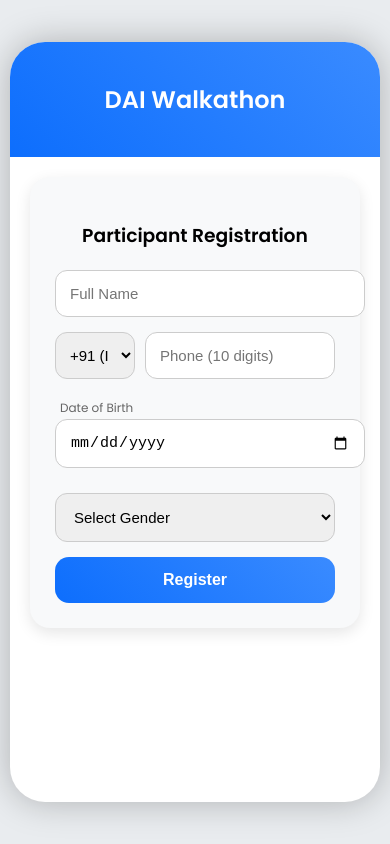
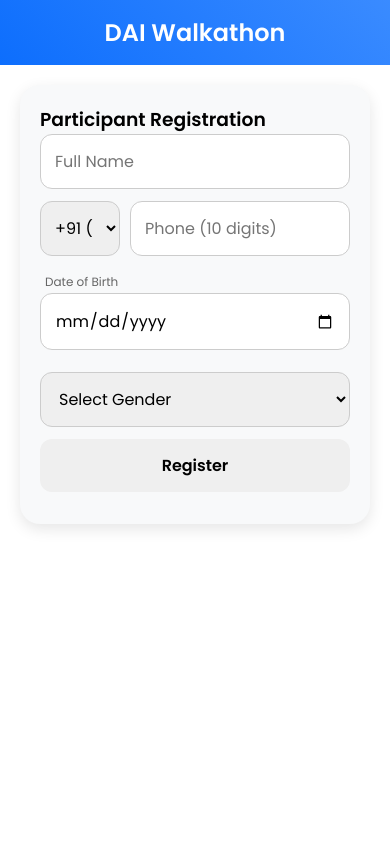
Before and after one commit to JshlatD/DAI-Walkathon-Final, a React (Vite) app: page / in a window 390 px wide. Built offline with nearby package versions, Linux system fonts and the light colour scheme.

Commit message:
Updated responsive design#

```diff
--- a/index.html
+++ b/index.html
@@ -1,27 +1,24 @@
 <!doctype html>
 <html lang="en">
   <head>
+    <meta charset="UTF-8" />
 
-    <meta charset="UTF-8" />
-    <meta name="viewport" content="width=device-width, initial-scale=1.0" />
+    <meta name="viewport" content="width=device-width, initial-scale=1.0, maximum-scale=1.0, user-scalable=no" />
+
     <meta name="apple-mobile-web-app-capable" content="yes" />
-    <meta name="apple-mobile-web-app-status-bar-style" content="default" />
-    <link rel="manifest" href="/manifest.json" />
+    <meta name="apple-mobile-web-app-status-bar-style" content="black-translucent" />
+    <meta name="apple-mobile-web-app-title" content="DAI Walkathon" />
+
     <meta name="theme-color" content="#0d6efd" />
 
-
-    <!-- App Title -->
     <title>DAI Walkathon</title>
 
-    <!-- App Icon -->
     <link rel="icon" href="/logo.png" />
+    <link rel="apple-touch-icon" href="/logo.png" />
 
-    <!-- PWA Manifest -->
     <link rel="manifest" href="/manifest.json" />
 
-    <!-- Google Font -->
     <link href="https://fonts.googleapis.com/css2?family=Poppins:wght@400;600&display=swap" rel="stylesheet" />
-
   </head>
 
   <body>
--- a/src/index.css
+++ b/src/index.css
@@ -1,79 +1,60 @@
 @import "react-datepicker/dist/react-datepicker.css";
 
-body {
+/* ⭐ GLOBAL RESET */
+* {
+  box-sizing: border-box; /* Prevents padding from breaking width */
   margin: 0;
+  padding: 0;
   font-family: "Poppins", sans-serif;
-  background: #e9ecef;
 }
 
-/* Background */
-
-.app-bg {
-  height: 100vh;
+body {
+  background-color: #f0f2f5;
   display: flex;
   justify-content: center;
-  align-items: center;
+  align-items: flex-start; /* Aligns to top on mobile */
+  min-height: 100vh;
 }
 
-/* Mobile Frame */
-
+/* ⭐ APP CONTAINER (Phone Frame) */
 .mobile-frame {
-  width: 370px;
-  height: 760px;
+  width: 100%;
+  max-width: 450px; /* Limits width on Desktop */
+  min-height: 100vh;   /* Fills height on Mobile */
   background: white;
-  border-radius: 35px;
-  box-shadow: 0 0 35px rgba(0,0,0,0.25);
-  overflow: hidden;
+  box-shadow: 0 0 20px rgba(0,0,0,0.1);
   display: flex;
   flex-direction: column;
+  position: relative;
 }
 
-/* Header */
-
+/* ⭐ HEADER */
 .app-header {
   background: linear-gradient(45deg,#0d6efd,#3a8bff);
   color: white;
+  padding: 15px;
   text-align: center;
-  padding: 20px 10px;
+  position: sticky;
+  top: 0;
+  z-index: 100;
 }
 
-.app-logo {
-  width: 140px;
-  height: auto;
-  margin-bottom: 5px;
+.app-content {
+  padding: 20px;
+  flex: 1; /* Pushes content to fill space */
+  display: flex;
+  flex-direction: column;
+  /* align-items: center;  <-- Removed this to allow full-width inputs */
 }
 
-/* Content Area */
-
-.app-content {
-  flex: 1;
-  padding: 20px;
-  overflow-y: auto;
-}
-
-/* Form Card */
-
-.form-card {
-  background: #f8f9fa;
-  padding: 25px;
-  border-radius: 20px;
-  box-shadow: 0 5px 15px rgba(0,0,0,0.1);
-}
-
-.form-title {
-  text-align: center;
-  margin-bottom: 20px;
-}
-
-/* Inputs */
-
-.input {
+/* ⭐ INPUTS & BUTTONS (Full Width) */
+.input, select, button {
   width: 100%;
   padding: 14px;
-  margin-bottom: 15px;
+  margin-bottom: 12px;
   border-radius: 12px;
   border: 1px solid #ccc;
-  font-size: 15px;
+  font-size: 16px; /* Prevents auto-zoom on iPhone */
 }
 
 .input:focus {
@@ -82,83 +63,61 @@ body {
   box-shadow: 0 0 5px rgba(13,110,253,0.3);
 }
 
-/* Buttons */
+button {
+  cursor: pointer;
+  font-weight: bold;
+  border: none;
+  transition: transform 0.1s;
+}
 
-.btn {
-  width: 100%;
-  padding: 14px;
-  border-radius: 14px;
-  border: none;
+button:active {
+  transform: scale(0.98);
+}
+
+.primary-btn {
   background: linear-gradient(45deg,#0d6efd,#3a8bff);
   color: white;
-  font-size: 16px;
-  font-weight: bold;
-  cursor: pointer;
-  transition: 0.3s;
 }
 
-.btn:hover {
-  transform: scale(1.03);
+.secondary-btn {
+  background-color: white;
+  border: 1px solid #ccc;
+  color: #333;
+  margin-top: 5px;
 }
 
-/* Scanner Screen */
+/* ⭐ SCANNER BOX (Responsive) */
+.scanner-box {
+  width: 100%;
+  max-width: 300px; /* Limits camera size */
+  aspect-ratio: 1/1; /* Keeps it square */
+  background: black;
+  border-radius: 12px;
+  overflow: hidden;
+  margin: 20px auto;
+  position: relative;
+}
 
-.screen-container {
+/* Fix for HTML5-QRCode library adding extra borders */
+#reader-box video {
+  object-fit: cover;
+  border-radius: 12px;
+}
+
+/* ⭐ STATUS TEXT */
+.status-text {
+  margin: 15px 0;
+  font-weight: bold;
+  font-size: 18px;
+  color: #333;
   text-align: center;
 }
 
-.scanner-box {
+/* Form Card (Optional wrapper if used) */
+.form-card {
+  background: #f8f9fa;
+  padding: 20px;
+  border-radius: 20px;
+  box-shadow: 0 5px 15px rgba(0,0,0,0.1);
   width: 100%;
-  max-width: 300px;
-  margin: 15px auto;
 }
-
-.status-text {
-  font-weight: bold;
-  margin-top: 10px;
-}
-
-.scanner-buttons {
-  display: flex;
-  flex-direction: column;
-  gap: 12px;
-  margin-top: 20px;
-}
-
-.primary-btn {
-  padding: 12px;
-  border-radius: 12px;
-  border: none;
-  background: linear-gradient(45deg,#2f80ed,#56ccf2);
-  color: white;
-  font-weight: bold;
-  cursor: pointer;
-}
-
-.secondary-btn {
-  padding: 12px;
-  border-radius: 12px;
-  border: 1px solid #ccc;
-  background: white;
-  cursor: pointer;
-}
-
-.progress-wrapper {
-  margin: 15px 0;
-  text-align: center;
-}
-
-.progress-bar {
-  width: 100%;
-  height: 12px;
-  background: #e0e0e0;
-  border-radius: 10px;
-  overflow: hidden;
-  margin-bottom: 8px;
-}
-
-.progress-fill {
-  height: 100%;
-  background: linear-gradient(45deg, #0d6efd, #3a8bff);
-  transition: width 0.5s ease;
-}
```
Also changed, not shown: src/App.jsx (+3 -5 lines), public/logo.png (renamed from public/logo512.png).
